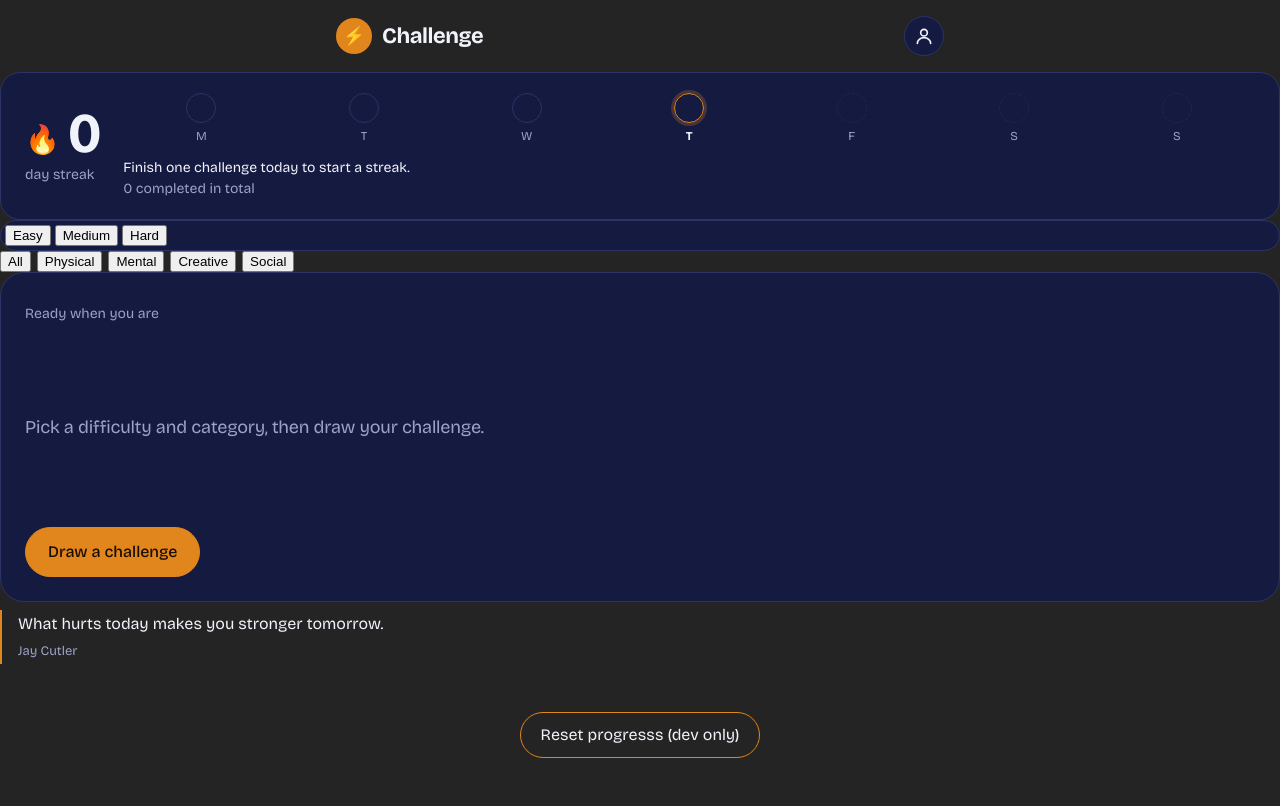
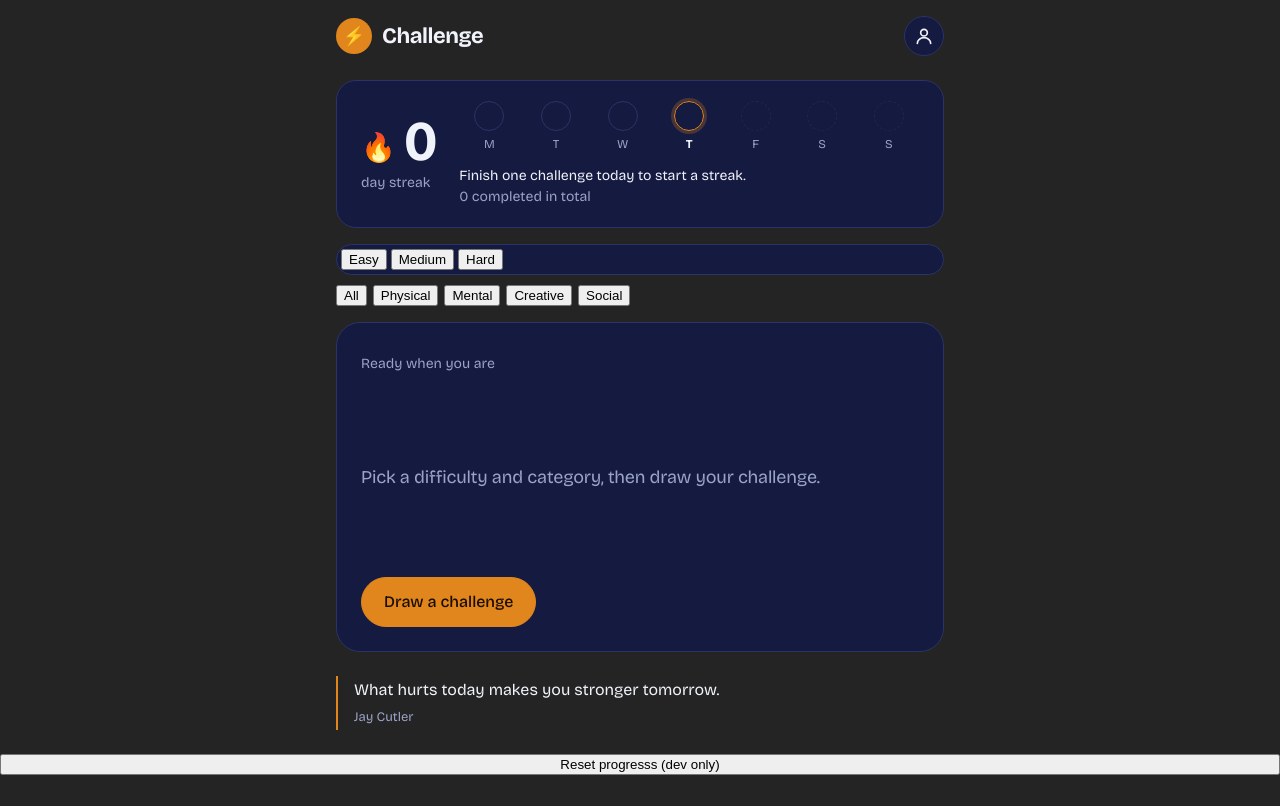
Before and after one commit to robertoandino/challenge-me, a React (Vite) app: page / in a window 1280 px wide. Built offline with nearby package versions, Linux system fonts and the light colour scheme.

Commit message:
Updating Home css

```diff
--- a/src/pages/Home/Home.css
+++ b/src/pages/Home/Home.css
@@ -8,102 +8,22 @@
     font-family: var(--cm-font);
 }
 
-/* Loading state */
-.loading-state {
+/* Layout */
+.home-body {
+    width: 100%;
+    max-width: 640px;
+    margin: 0 auto;
+    padding: 8px 16px 24px;
+    box-sizing: border-box;
     display: flex;
     flex-direction: column;
-    align-items: center;
-    gap: 1rem;
-    color: var(--cm-text);
+    gap: 16px;
 }
 
-.loading-spinner {
-    width: 40px;
-    height: 40px;
-    border: 4px solid var(--cm-line);
-    border-top-color: var(--cm-accent);
-    border-radius: 50%;
-    animation: spin 1s linear infinite;
+.home-filters {
+    display: flex;
+    flex-direction: column;
+    gap: 10px;
+
+
 }
-
-@keyframes spin {
-    to {
-        transform: rotate(360deg);
-    }
-}
-
-/* Toast (removed from the DOM by onAnimationEnd, so the animation length is the display time) */
-.completion-toast {
-    position: fixed;
-    top: 20%;
-    left: 50%;
-    transform: translateX(-50%);
-    background: var(--cm-panel);
-    color: var(--cm-text);
-    border: 1px solid var(--cm-line);
-    padding: 0.875rem 1.75rem;
-    border-radius: 0.75rem;
-    font-size: 1.125rem;
-    z-index: 1000;
-    animation: toast-in-out 2s ease both;
-}
-
-@keyframes toast-in-out {
-    0%,
-    100% {
-        opacity: 0;
-        transform: translate(-50%, -20px);
-    }
-    12%,
-    88% {
-        opacity: 1;
-        transform: translate(-50%, 0);
-    }
-}
-
-/* Dev reset */
-.reset-button {
-    display: block;
-    width: fit-content;
-    min-width: 12rem;
-    margin: 48px auto;
-    padding: 0.625rem 1.25rem;
-    font: inherit;
-    font-size: 1rem;
-    color: var(--cm-text);
-    background: transparent;
-    border: 1px solid var(--cm-accent);
-    border-radius: 999px;
-    cursor: pointer;
-}
-
-.reset-button:hover {
-    background: var(--cm-panel);
-}
-
-.reset-button:focus-visible {
-    outline: 2px solid var(--cm-accent);
-    outline-offset: 3px;
-}
-
-@media (prefers-reduced-motion: reduce) {
-    .loading-spinner {
-        animation-duration: 2.5s;
-    }
-
-    /* Fade only; keeping an animation means onAnimationEnd still fires. */
-    .completion-toast {
-        animation-name: toast-fade;
-    }
-
-    @keyframes toast-fade {
-        0%,
-        100% {
-            opacity: 0;
-        }
-        12%,
-        88% {
-            opacity: 1;
-        }
-    }
-}
```
